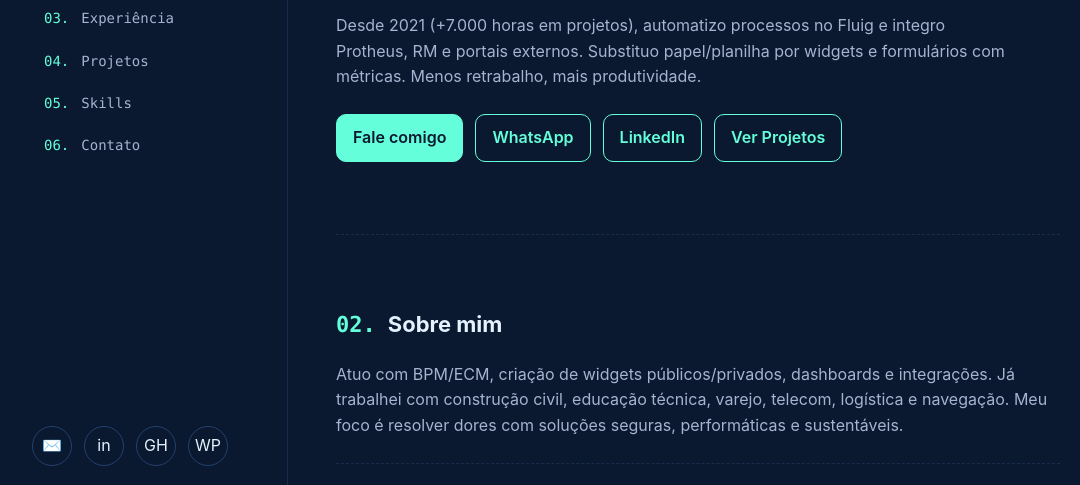
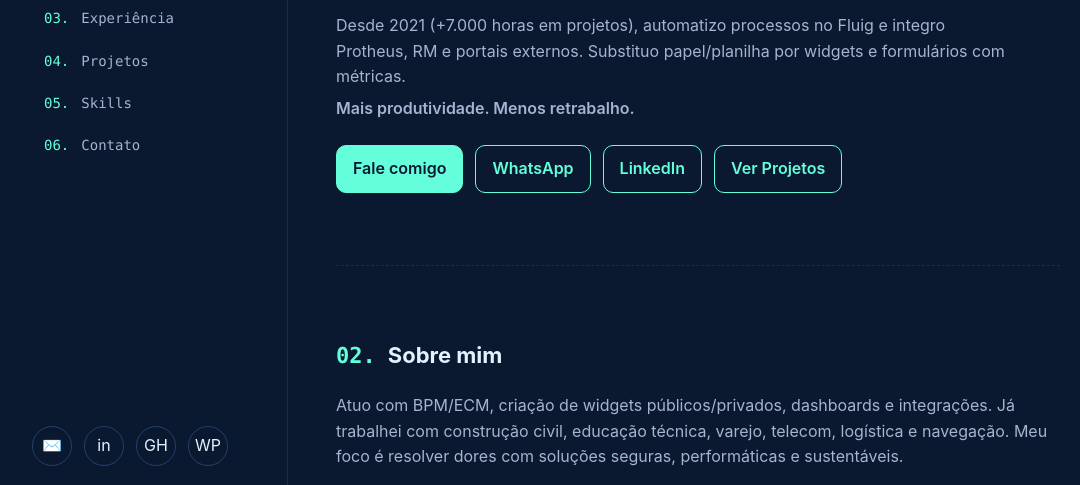
Before and after one commit to JeanMallia/portfolio, a plain HTML site: page index.html in a window 1280 px wide. Shown: the part 310-795 px from the top of the page, without its empty margins (106-1186 px from the left). Drawn offline with Linux system fonts and the light colour scheme.

Commit message:
Update index.html

```diff
--- a/index.html
+++ b/index.html
@@ -117,6 +117,7 @@ section:last-child{border-bottom:0}
 .menu a{display:block;padding:12px 14px;color:var(--muted)}
 .menu a:hover{background:var(--accent-ghost);color:var(--text)}
 hr.sep{border:0;border-top:1px dashed #1b2b4b;margin:24px 0}
+.lead-punch {display: block; margin-top: .35rem; font-weight: 600; }
 </style>
 </head>
 <body>
@@ -165,7 +166,10 @@ hr.sep{border:0;border-top:1px dashed #1b2b4b;margin:24px 0}
     <section id="inicio" class="reveal">
           <div class="kicker mono">Olá, eu sou o Jeanlucca</div>
           <h2 class="h1">Crio soluções Fluig que destravam processos.</h2>
-          <p class="lead">Desde 2021 (+7.000 horas em projetos), automatizo processos no Fluig e integro Protheus, RM e portais externos. Substituo papel/planilha por widgets e formulários com métricas. Menos retrabalho, mais produtividade.</p>
+          <p class="lead">
+            Desde 2021 (+7.000 horas em projetos), automatizo processos no Fluig e integro Protheus, RM e portais externos. Substituo papel/planilha por widgets e formulários com métricas.
+            <span class="lead-punch">Mais produtividade. Menos retrabalho.</span>
+          </p>
           <div class="cta">
             <a class="btn filled" href="mailto:jeanlucca.mallia1@gmail.com">Fale comigo</a>
             <a class="btn" href="https://wa.me/5519993581015?text=Oi%20Jeanlucca!%20Vim%20do%20seu%20portf%C3%B3lio%20%E2%80%94%20podemos%20conversar%20sobre%20um%20projeto?" target="_blank">WhatsApp</a>
```
